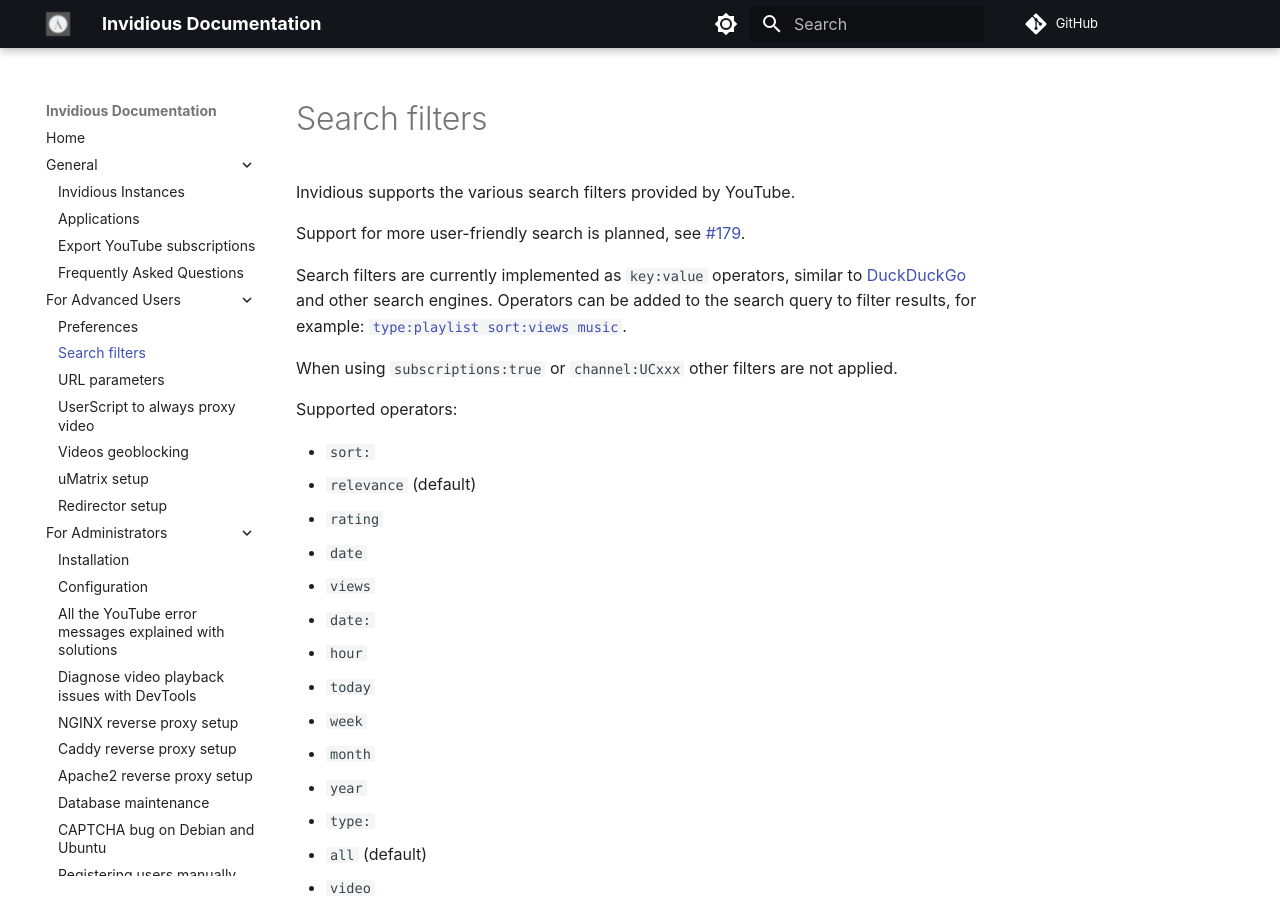
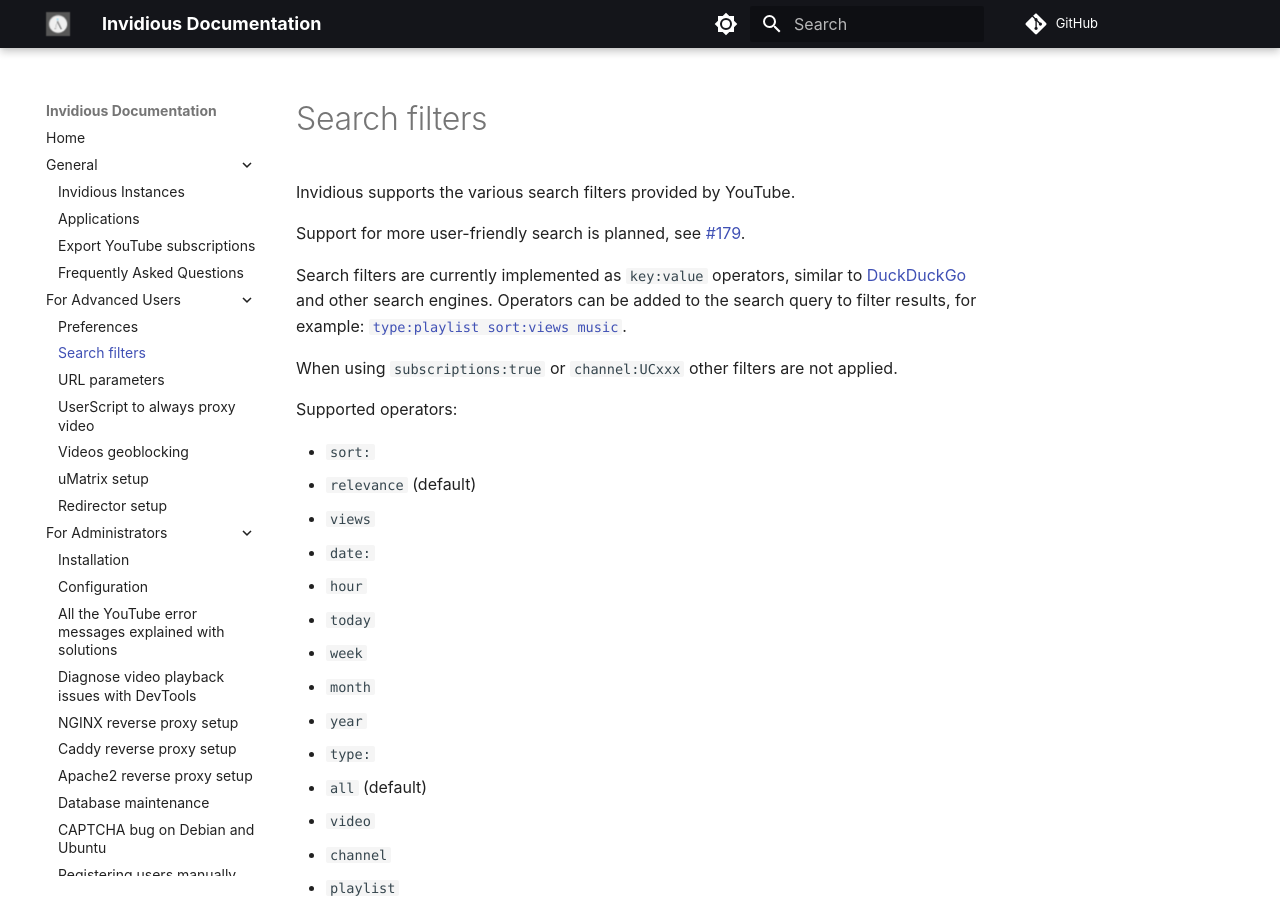
Before and after one commit to iv-org/documentation, an MkDocs documentation site: the page built from docs/search-filters.md, in a window 1280 px wide and 900 px high. Built offline with MkDocs 1.6.1 and Material for MkDocs 9.7.7, drawn with Linux system fonts in a browser that asks for light colours; comment, search, counter and statistics services are not loaded.

Commit message:
Remove sort by rating and date in video search filters (#694)
Related to https://github.com/iv-org/invidious/pull/5629

```diff
--- a/docs/search-filters.md
+++ b/docs/search-filters.md
@@ -12,8 +12,6 @@
 
 - `sort:`
   - `relevance` (default)
-  - `rating`
-  - `date`
   - `views`
 - `date:`
   - `hour`
```
Also changed, not shown: docs/api.md (+1 -1 lines).
